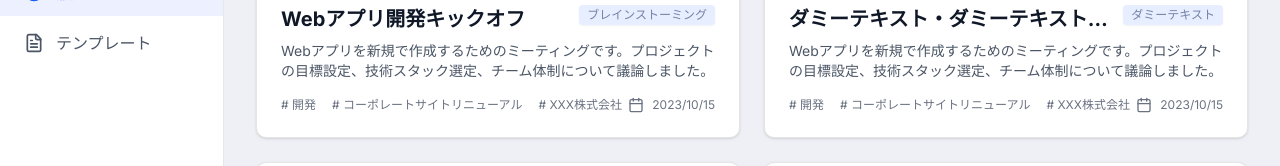
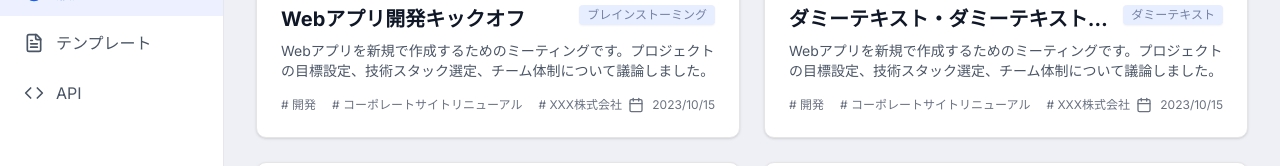
Before and after one commit to daisukemaki1003/yuno, a Next.js app: page /history in a window 1280 px wide. Shown: the part 160-326 px from the top of the page. Built offline with nearby package versions, Linux system fonts and the light colour scheme; no server answers; sample sign-in values are in the browser's storage.

Commit message:
ルーティング定数に新しいエンドポイントを追加し、サイドバーにAPIリンクを統合。コードの整形を行い、可読性を向上させました。

```diff
--- a/src/constants/routes.ts
+++ b/src/constants/routes.ts
@@ -1,15 +1,35 @@
 export const ROUTES = {
   HOME: "/",
-  DASHBOARD: "/dashboard",
+
+  // 履歴
   HISTORY: "/history",
+
+  // 会議
   RECORD: "/record",
+
+  // テンプレート
   TEMPLATES: "/templates",
+
+  // テンプレート新規作成
   TEMPLATES_NEW: "/templates/new",
+
+  // テンプレート詳細
   TEMPLATES_DETAIL: (id: string) => `/templates/${id}`,
+
+  // サインイン
   SIGNIN: "/sign-in",
+
+  // サインアップ
   SIGNUP: "/signup",
+
+  // プロフィール
   PROFILE: "/profile",
+
+  // 設定
   SETTINGS: "/settings",
+
+  // API
+  API: "/swagger",
 } as const;
 
 export type RoutePath = (typeof ROUTES)[keyof typeof ROUTES];
--- a/src/shared/components/layout/Sidebar.tsx
+++ b/src/shared/components/layout/Sidebar.tsx
@@ -1,34 +1,36 @@
 "use client";
 
 import Link from "next/link";
-import { usePathname } from "next/navigation";
-import { Button } from "@/shared/components/ui/Button";
-import { cn } from "@/lib/utils";
-import { useSidebarStore } from "@/lib/stores/sidebar-store";
+import {usePathname} from "next/navigation";
+import {Button} from "@/shared/components/ui/Button";
+import {cn} from "@/lib/utils";
+import {useSidebarStore} from "@/lib/stores/sidebar-store";
 import {
   History,
   Video,
   FileText,
   ChevronFirst,
   ChevronLast,
+  Code,
 } from "lucide-react";
-import { ROUTES } from "@/constants/routes";
+import {ROUTES} from "@/constants/routes";
 import Image from "next/image";
 
 const navigation = [
-  { name: "会議", href: ROUTES.RECORD, img: <Video />, isActive: false },
-  { name: "履歴", href: ROUTES.HISTORY, img: <History />, isActive: false },
+  {name: "会議", href: ROUTES.RECORD, img: <Video />, isActive: false},
+  {name: "履歴", href: ROUTES.HISTORY, img: <History />, isActive: false},
   {
     name: "テンプレート",
     href: ROUTES.TEMPLATES,
     img: <FileText />,
     isActive: false,
   },
+  {name: "API", href: ROUTES.API, img: <Code />, isActive: false},
 ];
 
 export default function Sidebar() {
   const pathname = usePathname();
-  const { isCollapsed, toggle } = useSidebarStore();
+  const {isCollapsed, toggle} = useSidebarStore();
 
   return (
     <div
@@ -95,7 +97,7 @@ interface SidebarItemProps {
   isCollapsed?: boolean;
 }
 
-function SidebarItem({ ...props }: SidebarItemProps) {
+function SidebarItem({...props}: SidebarItemProps) {
   const color = props.isActive ? "text-blue-600" : "text-gray-600";
 
   return (
```
